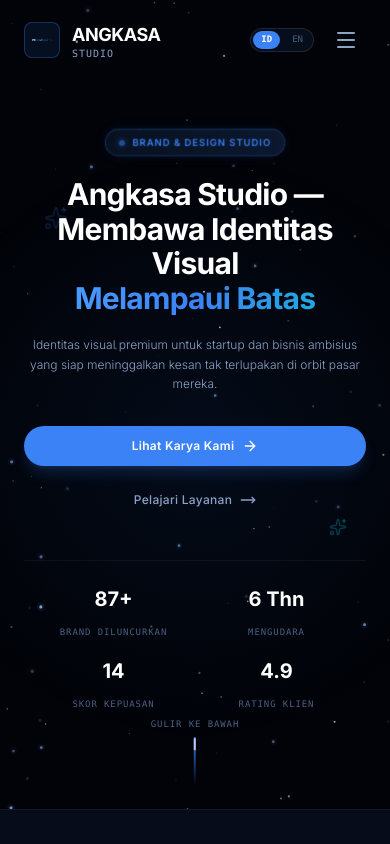
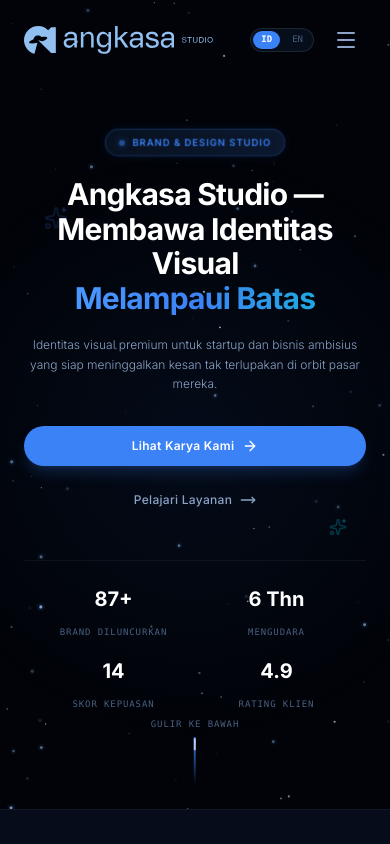
Before and after one commit to rofiqmaulana0311/test-angkasa, a React (Vite) app: page / in a window 390 px wide. Shown: the top 844 px of the page. Built offline with nearby package versions, Linux system fonts and the light colour scheme.

Commit message:
feat(components): implement reusable Logo component
Replace external SVG file references with a dedicated React component for better performance, scalability, and styling control across Navbar and Footer.

```diff
--- a/src/components/Footer.tsx
+++ b/src/components/Footer.tsx
@@ -1,6 +1,7 @@
 import React, { useState } from 'react';
 import { Send, Check, Sparkles, Linkedin, Instagram, Dribbble, Palette, MessageCircle } from 'lucide-react';
 import { useLanguage } from '../LanguageContext';
+import Logo from './Logo';
 
 export default function Footer() {
   const [email, setEmail] = useState('');
@@ -44,27 +45,12 @@
 
           {/* Brand details col */}
           <div className="lg:col-span-4 flex flex-col items-start text-left">
-            <a href="#home" className="flex items-center gap-3 mb-6 group">
-              <div className="relative w-8 h-8 flex items-center justify-center bg-cosmic-blue/10 border border-cosmic-blue/30 rounded-lg overflow-hidden transition-all duration-300 group-hover:border-cosmic-blue/70">
-                <img
-                  src="/images/logo.svg"
-                  alt="Angkasa Logo"
-                  referrerPolicy="no-referrer"
-                  className="w-4 h-4 object-contain z-10 text-cosmic-blue"
-                  onError={(e) => {
-                    // Fallback element
-                    e.currentTarget.style.display = 'none';
-                  }}
-                />
-              </div>
-              <div>
-                <span className="font-display text-base font-bold tracking-tight text-white group-hover:text-cosmic-blue transition-colors">
-                  ANGKASA
-                </span>
-                <span className="text-[9px] block font-mono text-star-dim tracking-widest leading-none">
-                  STUDIO
-                </span>
-              </div>
+            <a href="#home" className="flex items-center mb-6 group select-none">
+              <Logo
+                variant="full"
+                className="h-6 sm:h-7 w-auto text-white group-hover:text-cosmic-blue transition-colors duration-300"
+                id="footer-full-logo-svg"
+              />
             </a>
 
             <p className="text-star-dim font-light text-xs sm:text-sm leading-relaxed mb-6 max-w-sm">
--- /dev/null
+++ b/src/components/Logo.tsx
@@ -0,0 +1,92 @@
+import React from 'react';
+
+interface LogoProps {
+  className?: string;
+  variant?: 'icon' | 'full';
+  size?: number | string;
+  id?: string;
+  fill?: string;
+}
+
+export default function Logo({
+  className = '',
+  variant = 'icon',
+  size,
+  id = 'logo-svg',
+  fill = '#91C0F1'
+}: LogoProps) {
+  // SVG paths supplied by user
+  const iconPath = "M69.7462 69.7415L36.3856 36.3859L47.1415 39.2672C55.2047 36.1374 60.466 32.5107 59.8201 30.1013C59.2091 27.8106 53.4014 27.2395 45.4624 28.3329C42.5113 25.0091 37.8366 23.4444 33.2509 24.6713C28.6655 25.8982 25.4062 29.5945 24.5121 33.9469C17.085 36.9669 12.3404 40.3656 12.9564 42.6652C13.7463 45.6114 23.131 45.7155 34.5925 43.0775L26.9716 71.5396C12.9215 67.7825 2.21806 55.8311 0.305343 41.1206L0.262694 40.7788C0.089316 39.3386 0 37.8727 0 36.3859C0 16.2898 16.2904 0 36.3862 0C46.4366 0 55.5332 4.06867 62.116 10.6561L69.7468 3.02562H81.874V69.7415H69.7468H69.7462Z";
+
+  if (variant === 'icon') {
+    return (
+      <svg
+        id={id}
+        viewBox="0 0 82 72"
+        width={size || "100%"}
+        height={size || "100%"}
+        className={className}
+        fill="none"
+        xmlns="http://www.w3.org/2000/svg"
+      >
+        <path
+          fillRule="evenodd"
+          clipRule="evenodd"
+          d={iconPath}
+          fill={fill}
+        />
+      </svg>
+    );
+  }
+
+  return (
+    <svg
+      id={id}
+      viewBox="0 0 487 72"
+      width={size || "100%"}
+      height={size || "auto"}
+      className={className}
+      fill="none"
+      xmlns="http://www.w3.org/2000/svg"
+    >
+      <path
+        fillRule="evenodd"
+        clipRule="evenodd"
+        d={iconPath}
+        fill={fill}
+      />
+      <path
+        d="M127.086 43.9868H129.479V36.5781H119.215C113.041 36.5781 108.642 38.0444 108.642 43.3694C108.642 46.8422 110.803 50.3922 116.205 50.3922C124.385 50.3922 126.314 45.5302 127.086 43.9868ZM121.067 14.5066C128.244 14.5066 136.038 17.2848 136.038 25.4652V55.3312H129.479V48.8487H127.086C124.925 54.1736 120.063 56.2573 114.97 56.2573C109.877 56.2573 102.082 53.7106 102.082 43.3694C102.082 35.3434 108.256 31.7934 118.366 31.7934H129.479V26.9315C129.479 21.7609 124.848 20.2946 120.758 20.2946C115.201 20.2946 111.111 21.9924 110.725 27.8575H104.166C104.629 17.9794 112.115 14.5066 121.067 14.5066Z"
+        fill={fill}
+      />
+      <path
+        d="M179.181 29.401V55.3312H172.699V28.6293C172.699 25.1565 172.313 20.3717 165.058 20.3717C156.955 20.3717 155.952 25.2337 155.257 26.7771H152.711V55.3312H146.228V15.5098H152.711V21.9152H155.257C157.341 16.5902 161.2 14.5066 166.293 14.5066C173.393 14.5066 179.181 18.0565 179.181 29.401Z"
+        fill={fill}
+      />
+      <path
+        d="M214.727 43.1379H217.196V26.6999H214.727C213.106 23.5358 210.945 20.3717 204.694 20.3717C198.752 20.3717 193.967 24.4619 193.967 34.9575C193.967 45.4531 198.752 49.4661 204.694 49.4661C210.945 49.4661 213.106 46.302 214.727 43.1379ZM217.196 15.4326H223.756V51.1639C224.065 64.4377 218.74 71.5376 205.775 71.5376C198.289 71.5376 189.877 68.4507 189.491 59.8073H196.051C196.282 64.5149 201.916 66.2899 206.083 66.2899C214.727 66.2899 217.196 60.116 217.196 51.1639V47.9226H214.727C213.569 51.3954 209.325 55.3312 203.691 55.3312C194.816 55.3312 186.944 48.6172 186.944 34.9575C186.944 21.2206 194.816 14.5066 203.691 14.5066C209.325 14.5066 213.569 18.4424 214.727 21.9152H217.196V15.4326Z"
+        fill={fill}
+      />
+      <path
+        d="M234.256 0.229492H240.816V30.4814H243.285L258.951 15.4326H267.749L251.388 30.4814H251.543L268.984 55.3312H260.495L246.989 35.2662H240.816V55.3312H234.256V0.229492Z"
+        fill={fill}
+      />
+      <path
+        d="M296.656 43.9868H299.049V36.5781H288.785C282.611 36.5781 278.212 38.0444 278.212 43.3694C278.212 46.8422 280.373 50.3922 285.775 50.3922C293.955 50.3922 295.885 45.5302 296.656 43.9868ZM290.637 14.5066C297.814 14.5066 305.609 17.2848 305.609 25.4652V55.3312H299.049V48.8487H296.656C294.496 54.1736 289.634 56.2573 284.54 56.2573C279.447 56.2573 271.652 53.7106 271.652 43.3694C271.652 35.3434 277.826 31.7934 287.936 31.7934H299.049V26.9315C299.049 21.7609 294.418 20.2946 290.328 20.2946C284.772 20.2946 280.682 21.9924 280.296 27.8575H273.736C274.199 17.9794 281.685 14.5066 290.637 14.5066Z"
+        fill={fill}
+      />
+      <path
+        d="M312.943 42.752H319.503C319.734 48.6172 324.905 50.4693 330.23 50.4693C334.32 50.4693 340.108 49.5433 340.108 44.527C340.108 34.2629 313.792 41.2085 313.792 25.851C313.792 17.825 321.664 14.5066 328.686 14.5066C337.639 14.5066 344.43 17.2848 345.047 27.0086H338.487C338.102 21.9152 333.471 20.2946 329.227 20.2946C325.291 20.2946 320.506 21.375 320.506 25.388C320.506 30.0184 327.683 30.9445 333.78 32.3336C340.34 33.7999 346.822 36.0379 346.822 43.6781C346.822 53.2476 337.947 56.2573 329.844 56.2573C320.892 56.2573 313.329 52.6302 312.943 42.752Z"
+        fill={fill}
+      />
+      <path
+        d="M376.844 43.9868H379.237V36.5781H368.973C362.799 36.5781 358.4 38.0444 358.4 43.3694C358.4 46.8422 360.561 50.3922 365.963 50.3922C374.143 50.3922 376.073 45.5302 376.844 43.9868ZM370.825 14.5066C378.002 14.5066 385.797 17.2848 385.797 25.4652V55.3312H379.237V48.8487H376.844C374.684 54.1736 369.822 56.2573 364.728 56.2573C359.635 56.2573 351.84 53.7106 351.84 43.3694C351.84 35.3434 358.014 31.7934 368.124 31.7934H379.237V26.9315C379.237 21.7609 374.606 20.2946 370.516 20.2946C364.96 20.2946 360.87 21.9924 360.484 27.8575H353.924C354.387 17.9794 361.873 14.5066 370.825 14.5066Z"
+        fill={fill}
+      />
+      <path
+        d="M417.417 32.67H415.617C415.397 30.61 414.057 29.75 412.077 29.75C410.457 29.75 408.877 30.33 408.877 32.19C408.877 35.71 418.017 33.23 418.017 38.85C418.017 41.89 415.037 43.11 412.437 43.11C409.237 43.11 406.537 41.53 406.537 38.07H408.337C408.337 40.47 410.337 41.51 412.497 41.51C414.217 41.51 416.117 40.97 416.117 38.91C416.117 34.99 406.977 37.57 406.977 32.35C406.977 29.45 409.537 28.15 412.157 28.15C415.077 28.15 417.337 29.53 417.417 32.67ZM420.225 28.49H431.645V30.09H426.885V42.77H424.985V30.09H420.225V28.49ZM446.049 28.49V37.61C446.049 41.23 444.009 43.11 440.429 43.11C436.749 43.11 434.569 41.41 434.569 37.61V28.49H436.469V37.61C436.469 40.15 437.889 41.51 440.429 41.51C442.849 41.51 444.149 40.15 444.149 37.61V28.49H446.049ZM452.402 30.09V41.17H455.562C456.862 41.17 460.362 40.81 460.362 35.55C460.362 32.15 459.102 30.09 455.602 30.09H452.402ZM450.502 42.77V28.49H455.402C459.802 28.49 462.262 30.71 462.262 35.29C462.262 40.07 460.162 42.77 455.402 42.77H450.502ZM466.064 42.77V28.49H467.964V42.77H466.064ZM478.6 41.51C481.8 41.51 483.5 38.89 483.5 35.63C483.5 32.37 481.8 29.75 478.6 29.75C475.36 29.75 473.66 32.37 473.66 35.63C473.66 38.89 475.36 41.51 478.6 41.51ZM478.6 28.15C481.08 28.15 485.4 29.55 485.4 35.63C485.4 41.71 481.08 43.11 478.6 43.11C476.08 43.11 471.76 41.71 471.76 35.63C471.76 29.55 476.08 28.15 478.6 28.15Z"
+        fill={fill}
+      />
+    </svg>
+  );
+}
--- a/src/components/Navbar.tsx
+++ b/src/components/Navbar.tsx
@@ -1,6 +1,7 @@
 import React, { useState, useEffect } from 'react';
 import { Menu, X, ArrowUpRight, Sparkles, Globe } from 'lucide-react';
 import { useLanguage } from '../LanguageContext';
+import Logo from './Logo';
 
 export default function Navbar() {
   const [scrolled, setScrolled] = useState(false);
@@ -35,29 +36,13 @@
             : 'bg-transparent'
         }`}
       >
-        {/* Brand Logo - Angkasa Logo Image + typography */}
-        <a href="#home" className="flex items-center gap-3 group">
-          <div className="relative w-9 h-9 flex items-center justify-center bg-cosmic-blue/10 border border-cosmic-blue/30 rounded-lg overflow-hidden transition-all duration-300 group-hover:border-cosmic-blue/70">
-            <div className="absolute inset-0 bg-gradient-to-tr from-cosmic-blue/20 to-cosmic-cyan/20 opacity-0 group-hover:opacity-100 transition-opacity" />
-            <img
-              src="/images/logo.svg"
-              alt="Angkasa Logo"
-              referrerPolicy="no-referrer"
-              className="w-5 h-5 object-contain z-10 text-cosmic-blue"
-              onError={(e) => {
-                // If logo.svg fails to load, fallback to simple styling
-                e.currentTarget.style.display = 'none';
-              }}
-            />
-          </div>
-          <div>
-            <span className="font-display text-lg font-bold tracking-tight text-white group-hover:text-cosmic-blue transition-colors">
-              ANGKASA
-            </span>
-            <span className="text-[10px] block font-mono text-star-dim tracking-widest leading-none">
-              STUDIO
-            </span>
-          </div>
+        {/* Brand Logo - Premium Full SVG Vector Logo (Icon + Personalized Typo) */}
+        <a href="#home" className="flex items-center group py-1 select-none">
+          <Logo
+            variant="full"
+            className="h-7 sm:h-8 w-auto text-white group-hover:text-cosmic-blue transition-colors duration-300"
+            id="navbar-full-logo-svg"
+          />
         </a>
 
         {/* Desktop Menu */}
```
Also changed, not shown: public/images/logo.svg.
